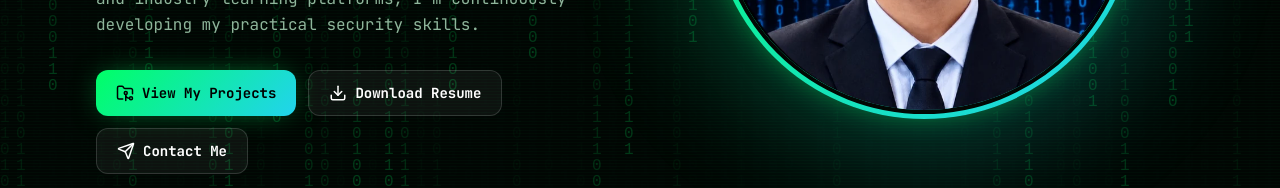
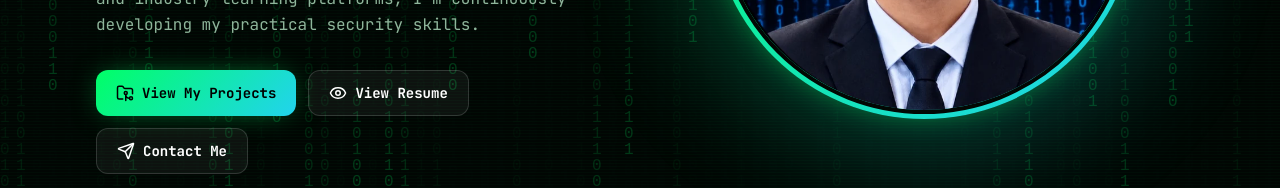
Before and after one commit to soumitrapradhan/soumitrapradhan.github.io, a React (Vite) app in the folder client/: page /#/ in a window 1280 px wide. Shown: the part 534-722 px from the top of the page. Built offline with nearby package versions, Linux system fonts and the light colour scheme.

Commit message:
Update resume link to open in new tab with Eye icon
Replaced Download icon with Eye icon for resume link and changed link behavior to open in a new tab.

```diff
--- a/client/src/sections/Hero.jsx
+++ b/client/src/sections/Hero.jsx
@@ -1,6 +1,6 @@
 import { useNavigate, useLocation } from "react-router-dom";
 import { motion } from "framer-motion";
-import { Download, FolderGit2, Send } from "lucide-react";
+import { Eye, FolderGit2, Send } from "lucide-react";
 import { site } from "../data/site.js";
 import { scrollToSection } from "../lib/scroll.js";
 import Social from "../components/Social.jsx";
@@ -39,8 +39,8 @@ export default function Hero() {
             <button onClick={() => go("projects")} className="btn-primary">
               <FolderGit2 size={18} /> View My Projects
             </button>
-            <a href={site.resume} download className="btn-outline">
-              <Download size={18} /> Download Resume
+           <a href={site.resume} target="_blank" rel="noopener noreferrer" className="btn-outline">
+              <Eye size={18} /> View Resume
             </a>
             <button onClick={() => go("contact")} className="btn-outline">
               <Send size={18} /> Contact Me
```
